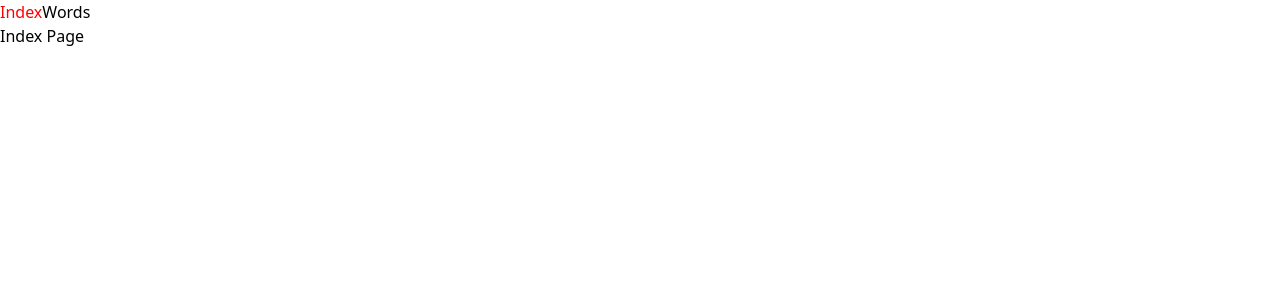
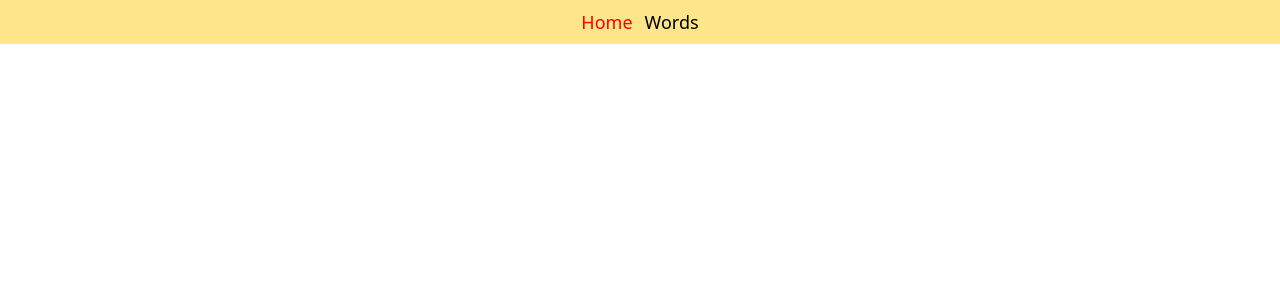
Before and after one commit to alex-tiutiunyk/dictionary, a React (Vite) app: page / in a window 1280 px wide. Shown: the top 300 px of the page. Built offline with nearby package versions, Linux system fonts and the light colour scheme; the HTML template or start-up script is replaced by a standard one.

Commit message:
Add Header component and initial styles for it

```diff
--- a/package.json
+++ b/package.json
@@ -4,7 +4,9 @@
   "version": "0.0.0",
   "type": "module",
   "scripts": {
-    "dev": "vite",
+    "start": "vite",
+    "dev": "concurrently \" npm run tailwind\" \" npm run start\"",
+    "tailwind": "npx tailwindcss -i ./src/index.css -o ./src/output.css --watch",
     "build": "tsc -b && vite build",
     "lint": "eslint .",
     "preview": "vite preview"
@@ -19,6 +21,7 @@
     "@types/react": "^18.3.18",
     "@types/react-dom": "^18.3.5",
     "@vitejs/plugin-react": "^4.3.4",
+    "concurrently": "^9.1.2",
     "eslint": "^9.17.0",
     "eslint-plugin-react-hooks": "^5.0.0",
     "eslint-plugin-react-refresh": "^0.4.16",
--- /dev/null
+++ b/src/components/Header.tsx
@@ -0,0 +1,22 @@
+import { NavLink } from 'react-router-dom';
+
+const Header = () => {
+  return (
+    <header className='fixed w-full bg-amber-200'>
+      <div className='max-w-[920px] mx-auto pl-5 pr-5 pt-2 pb-2'>
+        <ul className='flex justify-center gap-x-3 text-lg'>
+          <NavLink to='/' style={({ isActive }) => (isActive ? { color: 'red' } : {})}>
+            Home
+          </NavLink>
+          <li>
+            <NavLink to='/words' style={({ isActive }) => (isActive ? { color: 'red' } : {})}>
+              Words
+            </NavLink>
+          </li>
+        </ul>
+      </div>
+    </header>
+  );
+};
+
+export default Header;
--- a/src/components/Layout.tsx
+++ b/src/components/Layout.tsx
@@ -1,16 +1,10 @@
-import { NavLink, Outlet } from 'react-router-dom';
+import { Outlet } from 'react-router-dom';
+import Header from './Header';
 
 const Layout = () => {
   return (
     <div>
-      <header>
-        <NavLink to='/' style={({ isActive }) => (isActive ? { color: 'red' } : {})}>
-          Index
-        </NavLink>
-        <NavLink to='/words' style={({ isActive }) => (isActive ? { color: 'red' } : {})}>
-          Words
-        </NavLink>
-      </header>
+      <Header />
       <Outlet />
     </div>
   );
--- a/src/output.css
+++ b/src/output.css
@@ -553,3 +553,59 @@ video {
 [hidden]:where(:not([hidden="until-found"])) {
   display: none;
 }
+
+.fixed {
+  position: fixed;
+}
+
+.mx-auto {
+  margin-left: auto;
+  margin-right: auto;
+}
+
+.flex {
+  display: flex;
+}
+
+.w-full {
+  width: 100%;
+}
+
+.max-w-\[920px\] {
+  max-width: 920px;
+}
+
+.justify-center {
+  justify-content: center;
+}
+
+.gap-x-3 {
+  -moz-column-gap: 0.75rem;
+       column-gap: 0.75rem;
+}
+
+.bg-amber-200 {
+  --tw-bg-opacity: 1;
+  background-color: rgb(253 230 138 / var(--tw-bg-opacity, 1));
+}
+
+.pb-2 {
+  padding-bottom: 0.5rem;
+}
+
+.pl-5 {
+  padding-left: 1.25rem;
+}
+
+.pr-5 {
+  padding-right: 1.25rem;
+}
+
+.pt-2 {
+  padding-top: 0.5rem;
+}
+
+.text-lg {
+  font-size: 1.125rem;
+  line-height: 1.75rem;
+}
```
Also changed, not shown: 1 other file (tests, documents, lock files or other folders).
